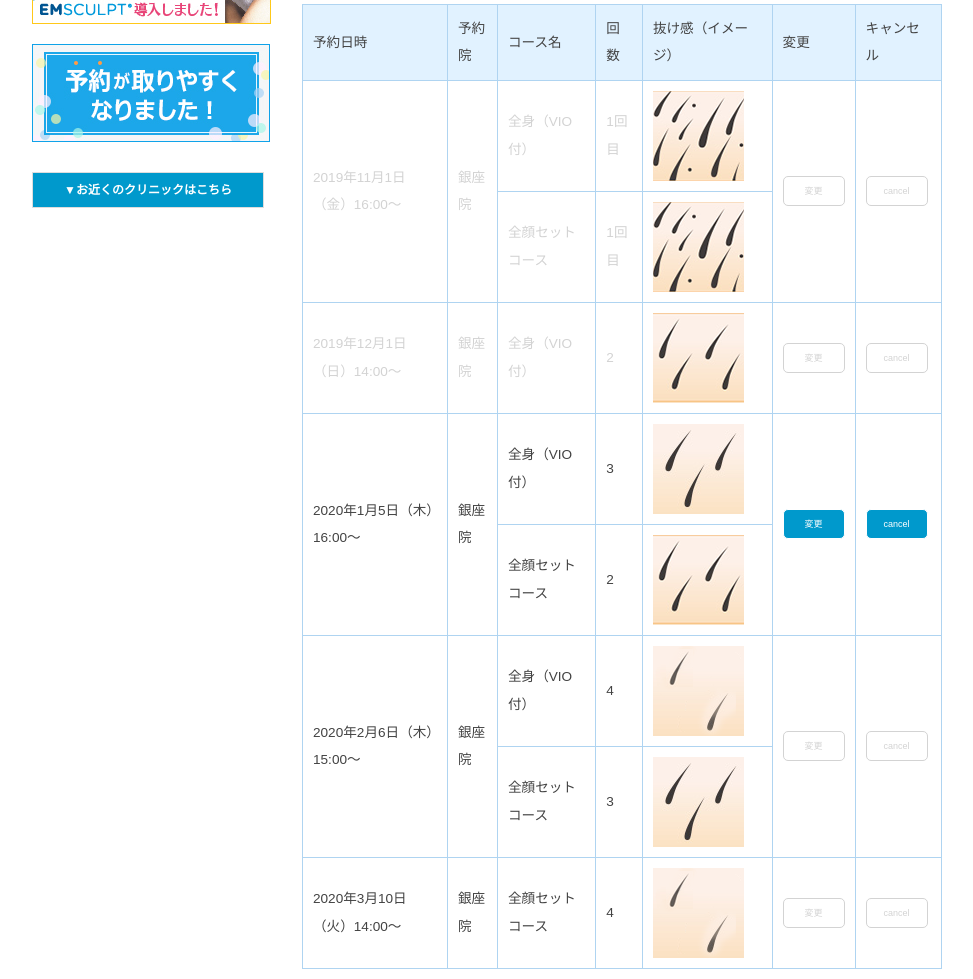
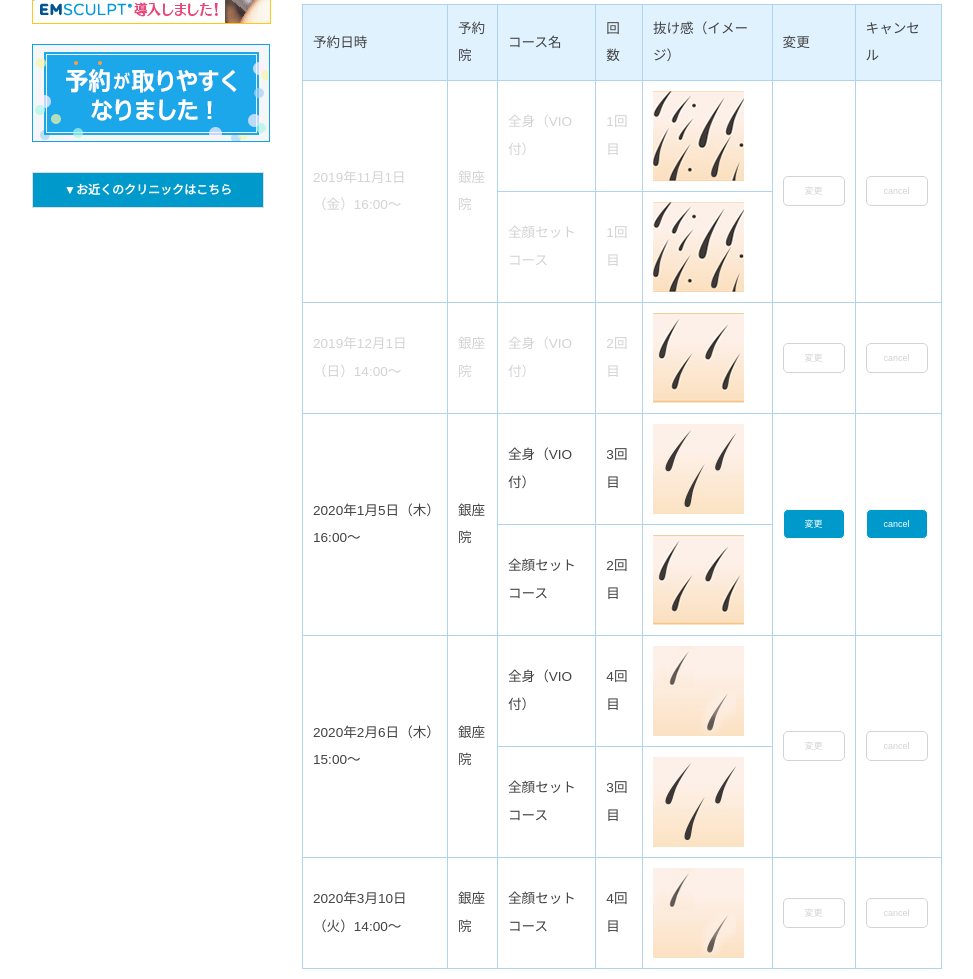
Before and after one commit to toru-taaaaan/aletheia-members-site, a plain HTML site: page index.html in a window 1280 px wide. Shown: the part 541-1520 px from the top of the page, without its empty margins (148-1121 px from the left). Drawn offline with Linux system fonts and the light colour scheme; a script that the page names is missing.

Commit message:
回数を修正

```diff
--- a/index.html
+++ b/index.html
@@ -188,7 +188,7 @@
 							<td>2019年12月1日（日）14:00〜</td>
 							<td>銀座院</td>
 							<td>全身（VIO付）</td>
-							<td>2</td>
+							<td>2回目</td>
               <td><img src="./images/datsumo2.png" alt="datsumo"></td>
               <td><div class="in-active">変更</div></td>
               <td><div class="in-active">cancel</div></td>
@@ -200,14 +200,14 @@
 							<td rowspan="2">2020年1月5日（木）16:00〜	</td>
 							<td rowspan="2">銀座院</td>
 							<td>全身（VIO付）</td>
-							<td>3</td>
+							<td>3回目</td>
               <td><img src="./images/datsumo3.png" alt="datsumo"></td>
               <td rowspan="2"><div class="active">変更</div></td>
               <td rowspan="2"><div class="active">cancel</div></td>
 						</tr>
 						<tr>
 							<td>全顔セットコース</td>
-							<td>2</td>
+							<td>2回目</td>
 							<td><img src="./images/datsumo2.png" alt="datsumo"></td>
 						</tr>
 						<!-- 4回目      -->
@@ -215,14 +215,14 @@
 							<td rowspan="2">2020年2月6日（木）15:00〜	</td>
 							<td rowspan="2">銀座院</td>
 							<td>全身（VIO付）</td>
-							<td>4</td>
+							<td>4回目</td>
               <td><img src="./images/datsumo4.png" alt="datsumo"></td>
               <td rowspan="2"><div class="in-active">変更</div></td>
               <td rowspan="2"><div class="in-active">cancel</div></td>
 						</tr>
 						<tr>
 							<td>全顔セットコース</td>
-							<td>3</td>
+							<td>3回目</td>
 							<td><img src="./images/datsumo3.png" alt="datsumo"></td>
 						</tr>
 						<!-- 5回目      -->
@@ -230,7 +230,7 @@
 							<td rowspan="2">2020年3月10日（火）14:00〜	</td>
 							<td rowspan="2">銀座院</td>
 							<td>全顔セットコース</td>
-							<td>4</td>
+							<td>4回目</td>
               <td><img src="./images/datsumo4.png" alt="datsumo"></td>
               <td><div class="in-active">変更</div></td>
               <td><div class="in-active">cancel</div></td>
```
